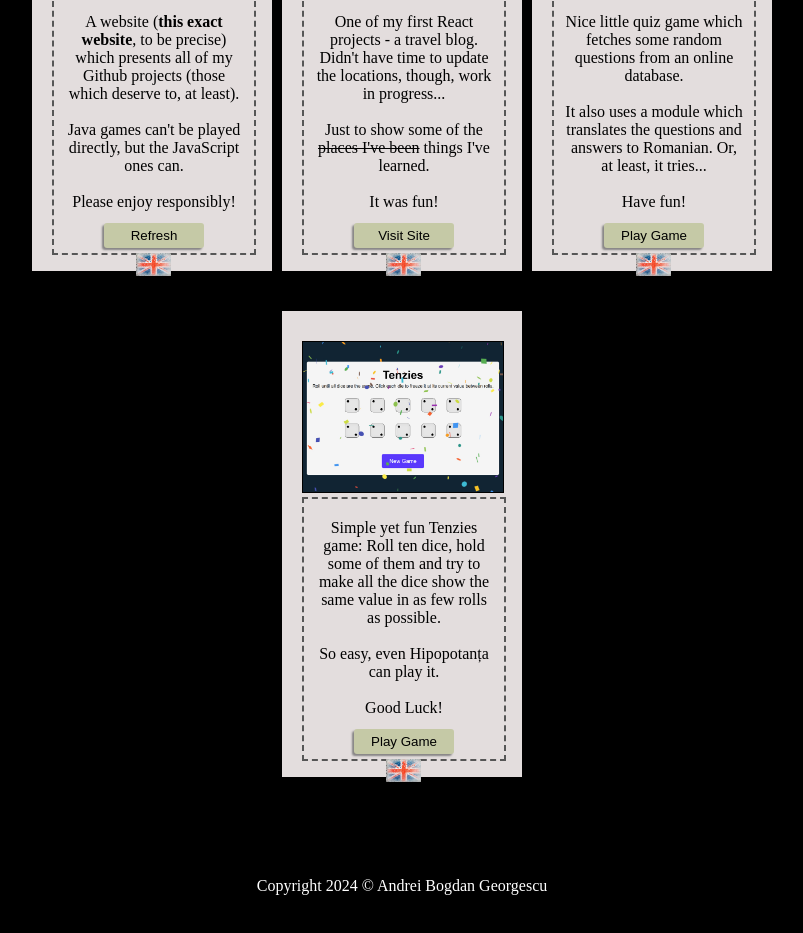
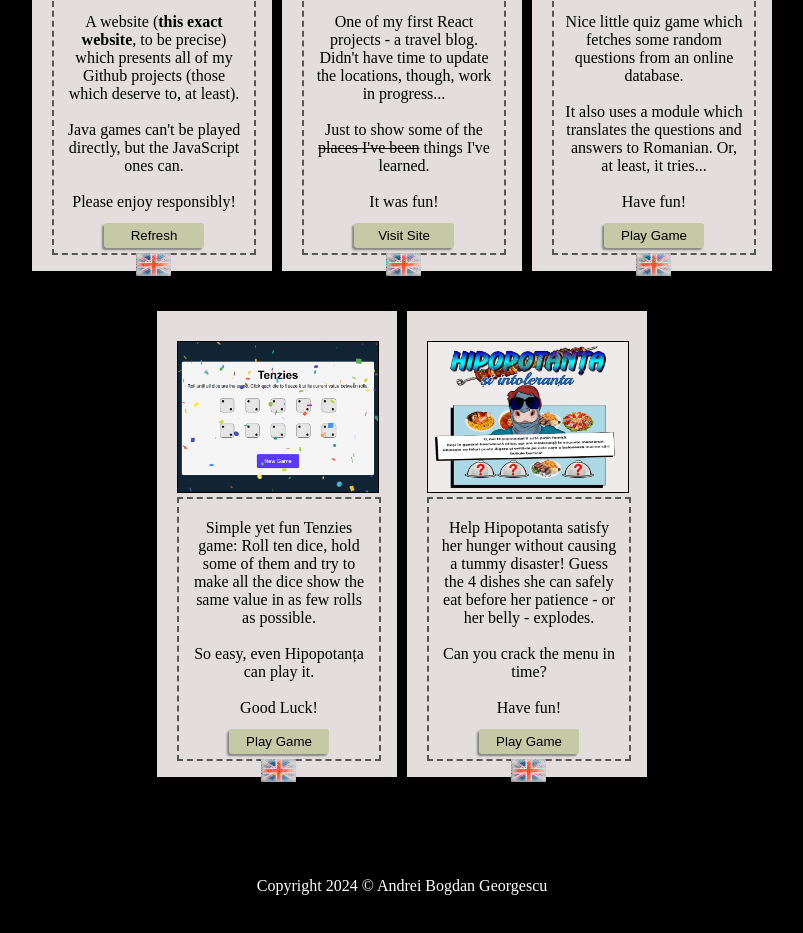
Before and after one commit to AndreiBogdanG/MyCollection, a plain HTML site: page index.html in a window 1280 px wide. Shown: the part 1352-2285 px from the top of the page, without its empty margins (238-1041 px from the left). Drawn offline with Linux system fonts and the light colour scheme.

Commit message:
intoleranta game added

```diff
--- a/script.js
+++ b/script.js
@@ -119,7 +119,16 @@ const game10 = {
     btnTextRo: 'Joacă-te'
 };
 
-
+const game11 = {
+    image: 'intoleranta.jpg',
+    title: 'Intoleranta',
+    textEn: `Help Hipopotanta satisfy her hunger without causing a tummy disaster! Guess the 4 dishes she can safely eat before her patience - or her belly - explodes.<br><br>Can you crack the menu in time?<br><br>Have fun!`,
+    textRo: `Ajut-o pe Hipopotanța să-și potolească foamea fără să-i faci rău la burtică! Ghicește cele 4 feluri pe care le poate mânca fără să pocnească.
+    <br><br> Oare îi poți ghici meniul la timp?<br><br>Distracție plăcută! `,
+    link: 'https://andreibogdang.github.io/Intoleranta/',
+    btnTextEn: `Play Game`,
+    btnTextRo: 'Joacă-te'
+}
 
 
 
@@ -133,10 +142,11 @@ list.push(game7);
 list.push(game8);
 list.push(game9);
 list.push(game10);
+list.push(game11);
 
 
 
-let flipDivs = [];
+
 let tempHTML = '';
 //create the cards:
 for (let i=0; i<list.length; i++){
@@ -176,6 +186,7 @@ for (let i=0; i<list.length; i++){
 
 
 // flip the cards:
+let flipDivs = [];
 for (let i=1; i<list.length+1; i++){
     flipDivs[i] = document.getElementById(`flipDiv${i}`);
     flipDivs[i].addEventListener('click', function() {
--- a/style.css
+++ b/style.css
@@ -3,6 +3,9 @@ margin: 0;
 padding: 0;
 border: 0;
 }
+
+
+
 h1{
     margin-bottom: 20px;
     color: white;
```
Also changed, not shown: library/arrow.png (deleted), library/intoleranta.jpg (added).
